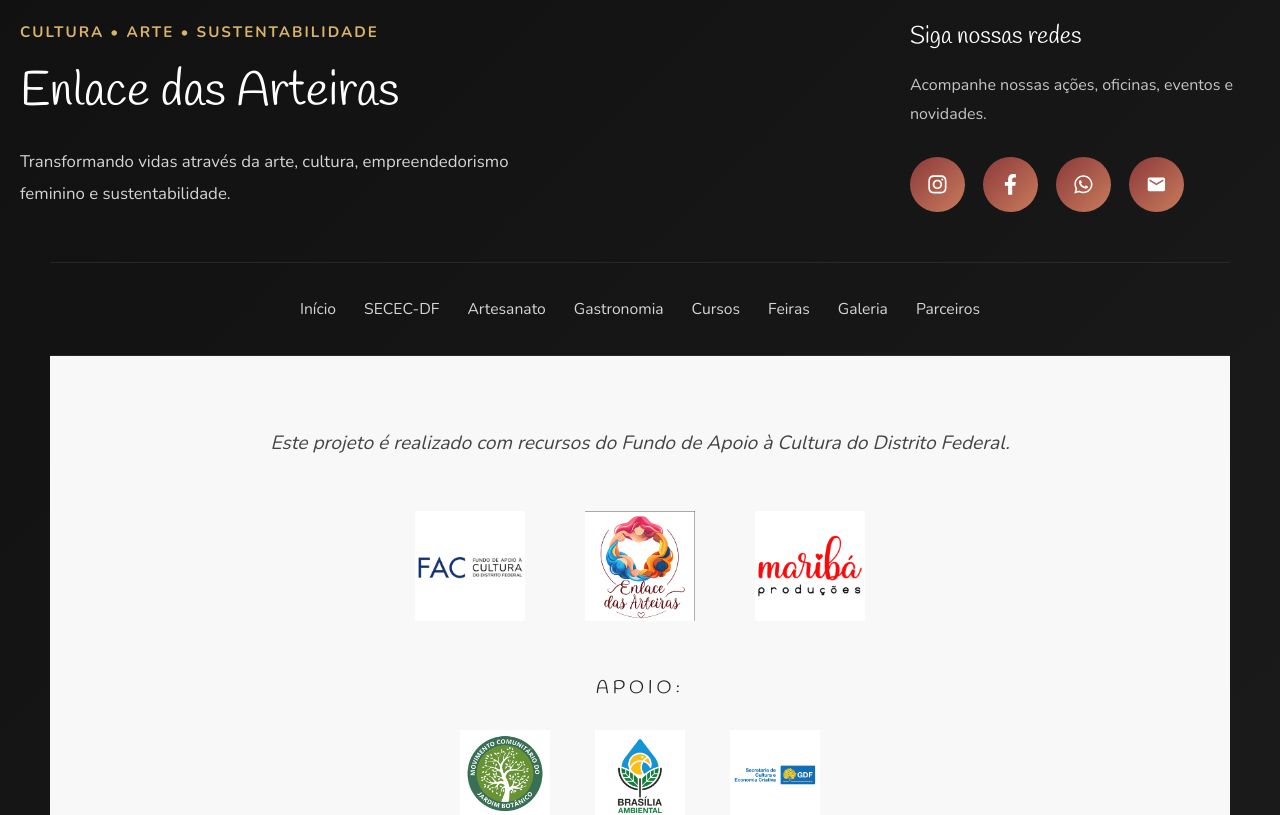
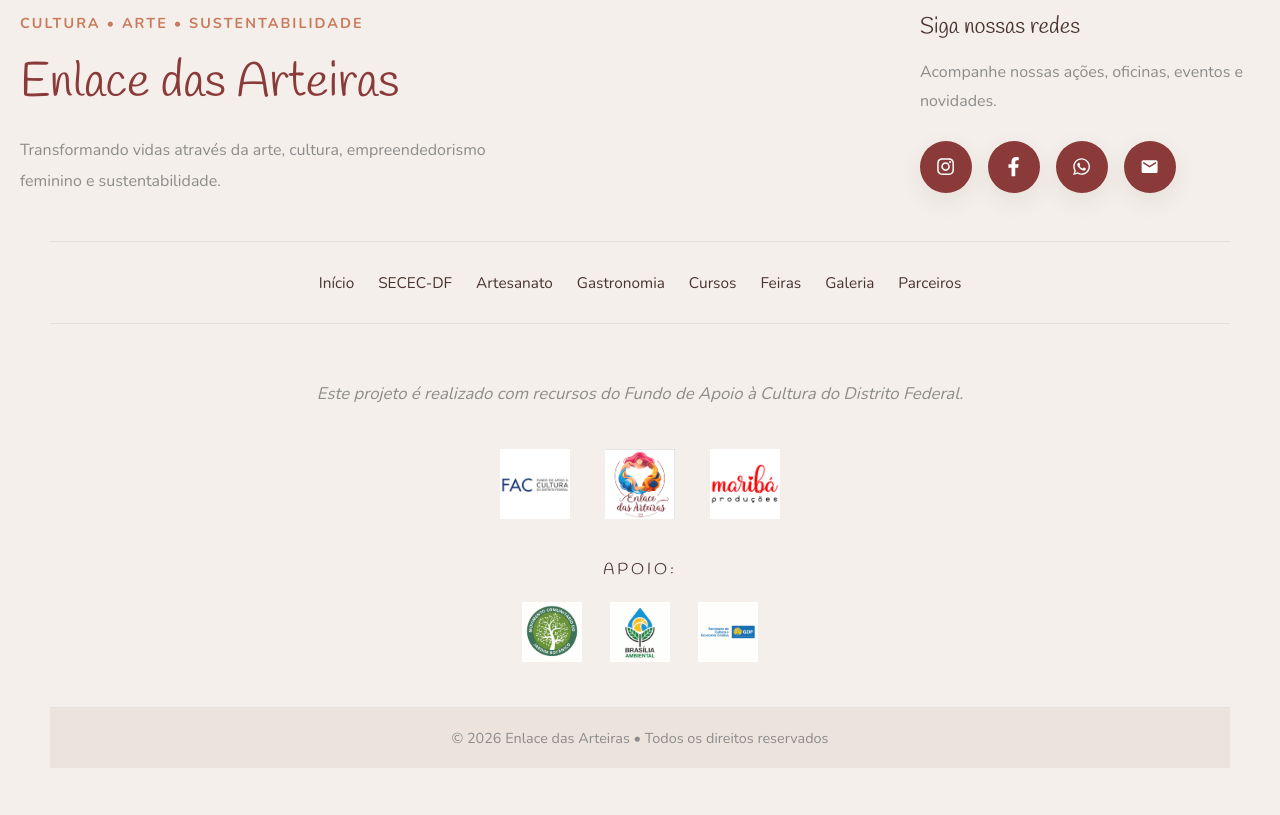
Before and after one commit to fabiorodrigueslima/Enlace, a React (Vite) app: page / in a window 1280 px wide. Shown: the part 4320-5135 px from the top of the page. After the commit the page ends 5088 px from the top, so only its background shows below. Built offline with nearby package versions, Linux system fonts and the light colour scheme.

Commit message:
Atualização do site

```diff
--- a/src/styles/style.css
+++ b/src/styles/style.css
@@ -652,11 +652,15 @@ input {
 
 /* ================= FOOTER ================= */
 
+/* ================= FOOTER ================= */
+
 .footer {
   width: 100%;
-  background: linear-gradient(135deg, #111, #1b1b1b);
-  color: #fff;
+  background: var(--secondary-color);
+  color: var(--text-dark);
   overflow: hidden;
+
+  border-top: 1px solid var(--border-color);
 }
 
 /* TOPO */
@@ -664,7 +668,8 @@ input {
 .footer-top {
   max-width: 1400px;
   margin: 0 auto;
-  padding: 80px 20px 50px;
+
+  padding: 70px 20px 45px;
 
   display: flex;
   justify-content: space-between;
@@ -680,77 +685,94 @@ input {
 
 .footer-subtitle {
   display: inline-block;
+
   margin-bottom: 18px;
 
-  color: #d8b36a;
-  font-size: 0.95rem;
+  color: var(--primary-accent);
+
+  font-size: 0.9rem;
   font-weight: 700;
+
   letter-spacing: 2px;
   text-transform: uppercase;
 }
 
 .footer-logo {
   font-size: clamp(2rem, 5vw, 3rem);
-  margin-bottom: 22px;
-  color: #fff;
+
+  margin-bottom: 20px;
+
+  color: var(--primary-color);
 }
 
 .footer-text {
-  max-width: 550px;
-  color: rgba(255, 255, 255, 0.82);
+  max-width: 520px;
+
+  color: var(--text-light);
+
   line-height: 1.9;
-  font-size: 1.05rem;
+  font-size: 1rem;
 }
 
 /* DIREITA */
 
 .footer-right {
-  width: 350px;
+  width: 340px;
 }
 
 .footer-right h3 {
-  font-size: 1.5rem;
-  margin-bottom: 18px;
+  font-size: 1.4rem;
+
+  margin-bottom: 16px;
+
+  color: var(--primary-dark);
 }
 
 .footer-social-text {
-  color: rgba(255, 255, 255, 0.75);
+  color: var(--text-light);
+
   line-height: 1.8;
-  margin-bottom: 28px;
+
+  margin-bottom: 25px;
 }
 
 /* REDES */
 
 .social-links {
   display: flex;
-  gap: 18px;
+  gap: 16px;
   flex-wrap: wrap;
 }
 
 .social-links a {
-  width: 55px;
-  height: 55px;
+  width: 52px;
+  height: 52px;
 
   border-radius: 50%;
 
-  background: linear-gradient(135deg, #8b3a3a, #c97c5d);
+  background: var(--primary-color);
 
   display: flex;
   align-items: center;
   justify-content: center;
 
-  color: #fff;
-  font-size: 1.3rem;
-
-  transition: all 0.3s ease;
+  color: var(--white);
+
+  font-size: 1.2rem;
+
+  transition: all var(--transition);
 
   text-decoration: none;
+
+  box-shadow: var(--shadow);
 }
 
 .social-links a:hover {
-  transform: translateY(-6px) scale(1.05);
-
-  box-shadow: 0 14px 30px rgba(0, 0, 0, 0.25);
+  background: var(--hover-color);
+
+  transform: translateY(-5px);
+
+  box-shadow: var(--shadow-lg);
 }
 
 /* MENU */
@@ -763,23 +785,27 @@ input {
   align-items: center;
   flex-wrap: wrap;
 
-  gap: 28px;
-
-  padding: 35px 20px;
-
-  border-top: 1px solid rgba(255, 255, 255, 0.08);
-  border-bottom: 1px solid rgba(255, 255, 255, 0.08);
+  gap: 24px;
+
+  padding: 30px 20px;
+
+  border-top: 1px solid var(--border-color);
+  border-bottom: 1px solid var(--border-color);
 }
 
 .footer-menu a {
-  color: rgba(255, 255, 255, 0.82);
+  color: var(--text-dark);
+
   text-decoration: none;
-  font-size: 0.98rem;
-  transition: all 0.3s ease;
+
+  font-size: 0.96rem;
+
+  transition: all var(--transition);
 }
 
 .footer-menu a:hover {
-  color: #d8b36a;
+  color: var(--primary-color);
+
   transform: translateY(-2px);
 }
 
@@ -787,16 +813,21 @@ input {
 
 .footer-logos {
   width: 100%;
-  padding: 70px 20px;
-  background: #f8f8f8;
+
+  padding: 55px 20px 45px;
+
   text-align: center;
 }
 
 .footer-logos-text {
-  font-size: 1.2rem;
-  color: #444;
-  margin-bottom: 50px;
+  font-size: 1.05rem;
+
+  color: var(--text-light);
+
+  margin-bottom: 40px;
+
   line-height: 1.8;
+
   font-style: italic;
 }
 
@@ -808,18 +839,18 @@ input {
   align-items: center;
   flex-wrap: wrap;
 
-  gap: 60px;
-
-  margin-bottom: 55px;
+  gap: 35px;
+
+  margin-bottom: 40px;
 }
 
 .footer-logos-principais img {
-  max-width: 220px;
-  max-height: 110px;
+  max-width: 140px;
+  max-height: 70px;
 
   object-fit: contain;
 
-  transition: all 0.3s ease;
+  transition: all var(--transition);
 }
 
 .footer-logos-principais img:hover {
@@ -829,10 +860,13 @@ input {
 /* APOIO */
 
 .footer-apoio h3 {
-  font-size: 1.15rem;
-  letter-spacing: 4px;
-  margin-bottom: 30px;
-  color: #222;
+  font-size: 1rem;
+
+  letter-spacing: 3px;
+
+  margin-bottom: 22px;
+
+  color: var(--primary-dark);
 }
 
 .footer-logos-apoio {
@@ -841,22 +875,23 @@ input {
   align-items: center;
   flex-wrap: wrap;
 
-  gap: 45px;
+  gap: 28px;
 }
 
 .footer-logos-apoio img {
-  max-width: 150px;
-  max-height: 90px;
+  max-width: 95px;
+  max-height: 60px;
 
   object-fit: contain;
 
-  opacity: 0.92;
-
-  transition: all 0.3s ease;
+  opacity: 0.9;
+
+  transition: all var(--transition);
 }
 
 .footer-logos-apoio img:hover {
   transform: scale(1.05);
+
   opacity: 1;
 }
 
@@ -864,19 +899,20 @@ input {
 
 .footer-copy {
   width: 100%;
-  padding: 22px 20px;
+
+  padding: 20px;
 
   text-align: center;
 
-  background: #0d0d0d;
-
-  border-top: 1px solid rgba(255, 255, 255, 0.06);
+  background: #ebe3dc;
+
+  border-top: 1px solid var(--border-color);
 }
 
 .footer-copy p {
-  color: rgba(255, 255, 255, 0.68);
-  font-size: 0.92rem;
-  line-height: 1.6;
+  color: var(--text-light);
+
+  font-size: 0.9rem;
 }
 
 /* RESPONSIVO */
@@ -893,42 +929,38 @@ input {
 
 @media (max-width: 768px) {
   .footer-top {
-    padding: 60px 20px 40px;
+    padding: 55px 20px 40px;
   }
 
   .footer-menu {
-    gap: 18px;
-  }
-
-  .footer-logos {
-    padding: 50px 15px;
+    gap: 16px;
+  }
+
+  .footer-logos-principais {
+    gap: 24px;
+  }
+
+  .footer-logos-principais img {
+    max-width: 110px;
+  }
+
+  .footer-logos-apoio {
+    gap: 20px;
+  }
+
+  .footer-logos-apoio img {
+    max-width: 75px;
   }
 
   .footer-logos-text {
-    font-size: 1rem;
-  }
-
-  .footer-logos-principais {
-    gap: 35px;
-  }
-
-  .footer-logos-principais img {
-    max-width: 150px;
-  }
-
-  .footer-logos-apoio {
-    gap: 25px;
-  }
-
-  .footer-logos-apoio img {
-    max-width: 100px;
+    font-size: 0.95rem;
   }
 }
 
 @media (max-width: 480px) {
   .footer-menu {
     flex-direction: column;
-    gap: 14px;
+    gap: 12px;
   }
 
   .social-links {
@@ -937,11 +969,6 @@ input {
 
   .footer-logo {
     font-size: 2rem;
-  }
-
-  .footer-text,
-  .footer-social-text {
-    font-size: 0.98rem;
   }
 }
 
```
